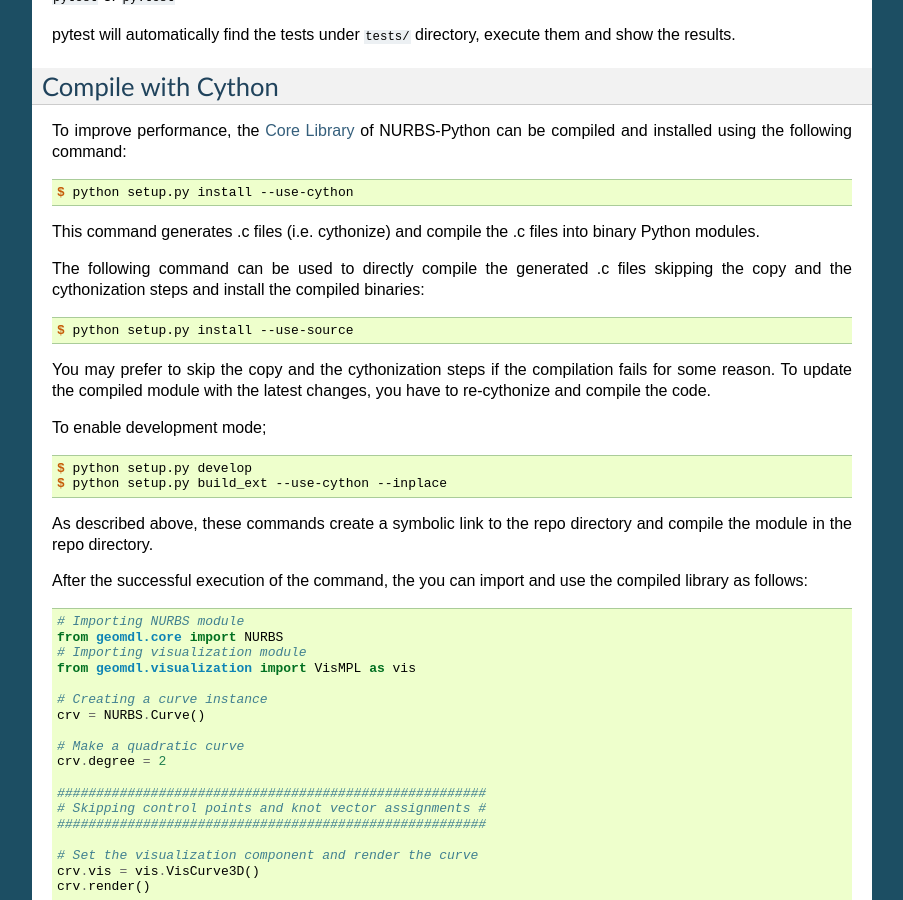
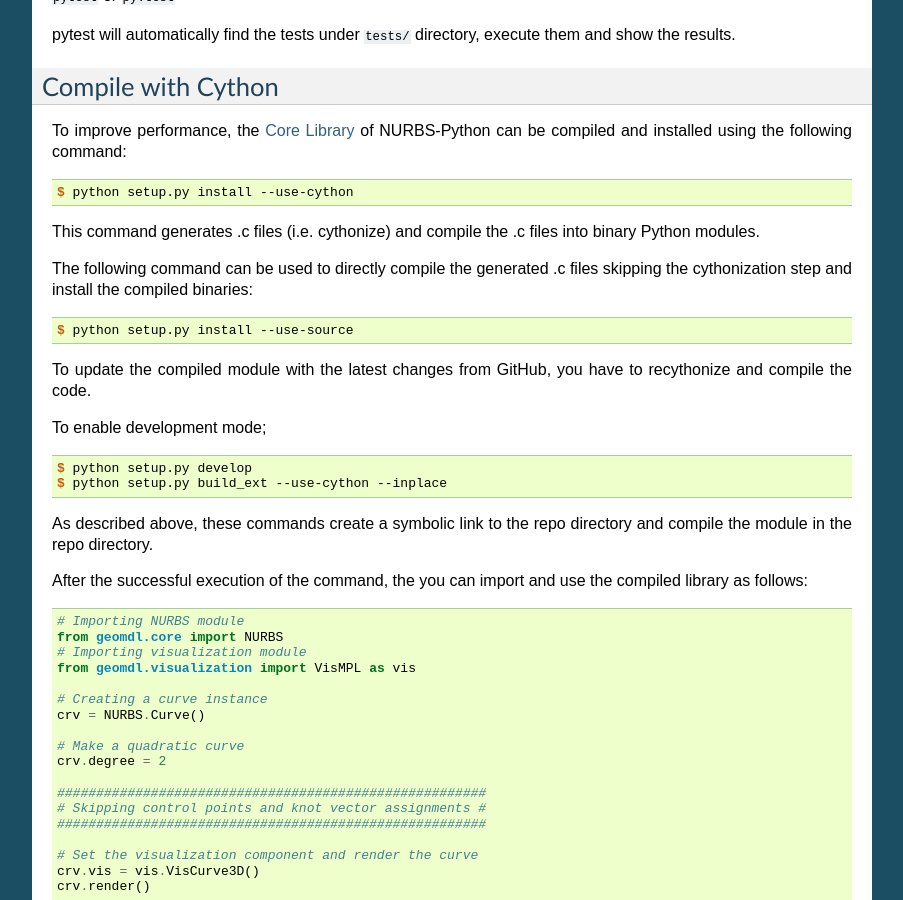
Before and after one commit to orbingol/NURBS-Python, a Sphinx documentation site: the page built from docs/install.rst, in a window 1280 px wide and 900 px high, scrolled down 1769 px. Shown: the whole window, without its empty margins (198-1101 px from the left). Built offline with Sphinx 7.4.7, drawn with Linux system fonts in a browser that asks for light colours; formulas are drawn with MathJax 3.

Commit message:
Fix working in cython compile section

```diff
--- a/docs/install.rst
+++ b/docs/install.rst
@@ -119,15 +119,14 @@ following command:
 
 This command generates .c files (i.e. cythonize) and compile the .c files into binary Python modules.
 
-The following command can be used to directly compile the generated .c files skipping the copy and the cythonization
-steps and install the compiled binaries:
+The following command can be used to directly compile the generated .c files skipping the cythonization step and
+install the compiled binaries:
 
 .. code-block:: console
 
     $ python setup.py install --use-source
 
-You may prefer to skip the copy and the cythonization steps if the compilation fails for some reason. To update the
-compiled module with the latest changes, you have to re-cythonize and compile the code.
+To update the compiled module with the latest changes from GitHub, you have to recythonize and compile the code.
 
 To enable development mode;
 
```
